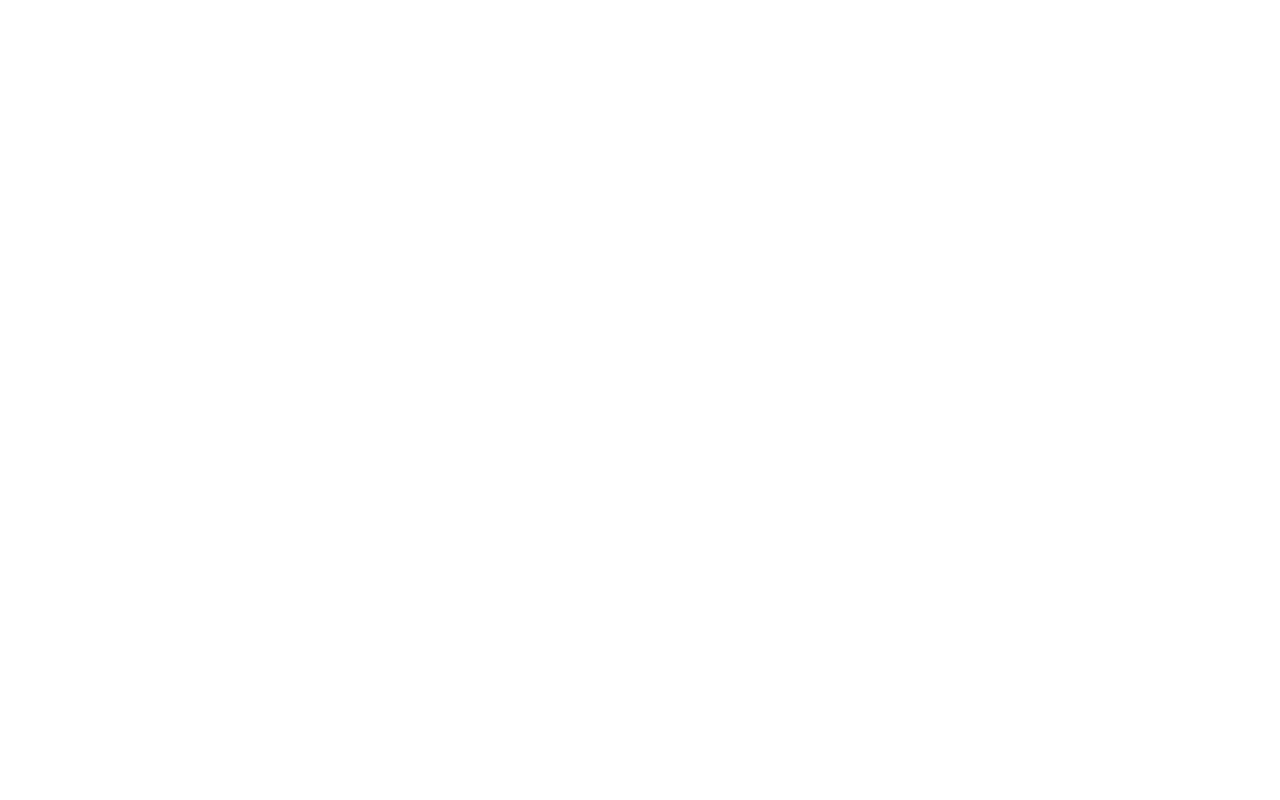
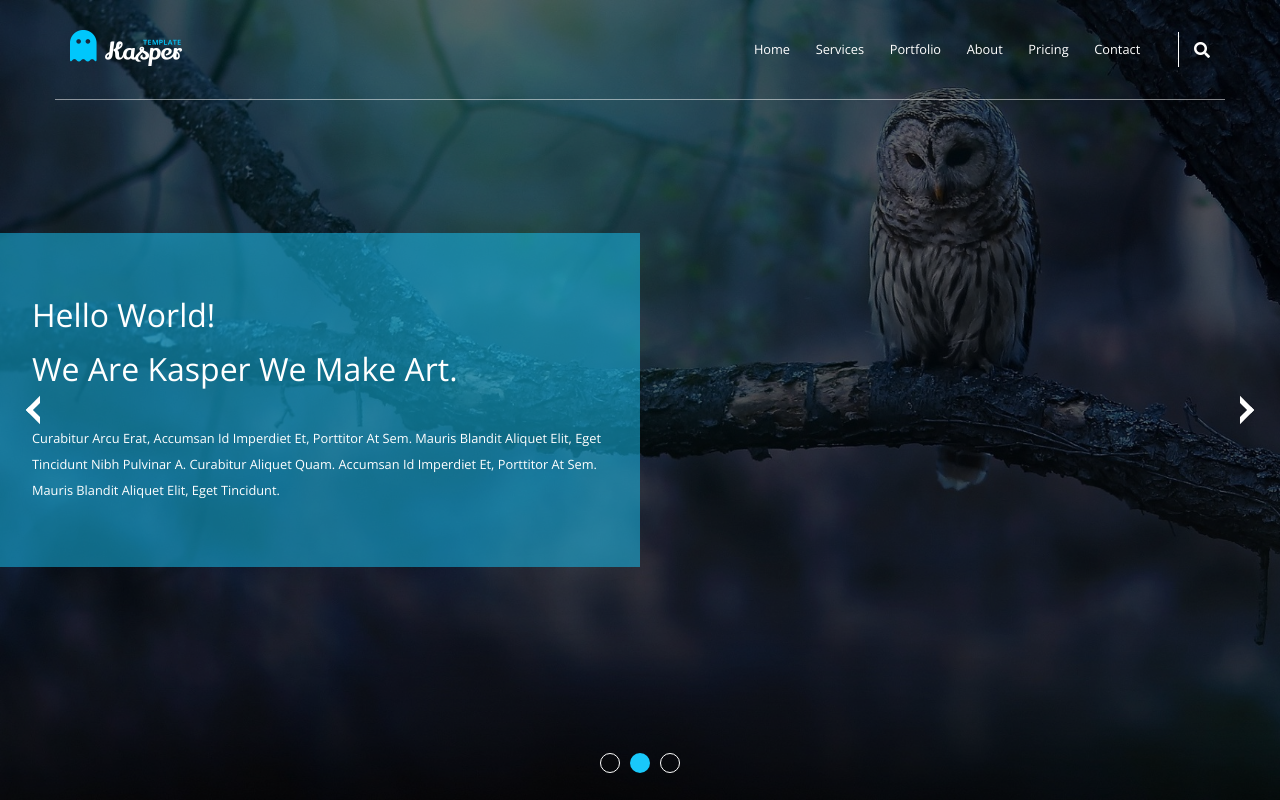
Before and after one commit to MoSalahGd/Kasper-Template, a plain HTML site: page index.html in a window 1280 px wide. Drawn offline with nearby package versions, Linux system fonts and the light colour scheme.

Commit message:
finished top navigation and landing section

```diff
--- a/css/styles.css
+++ b/css/styles.css
@@ -1,6 +1,6 @@
 /* global styles and variables */
 :root {
-  --main-color: #19c8fa;
+  --main-color: rgb(25, 200, 250);
 }
 
 * {
@@ -42,6 +42,232 @@ body {
   padding-left: 15px;
   padding-right: 15px;
 }
+
+.page-wrapper {
+  width: 100vw;
+  min-width: 350px;
+  height: 100%;
+  position: relative;
+}
 /* end Components */
 
 /* start header */
+header {
+  position: absolute;
+  padding: 0 10px;
+  top: 0;
+  left: 0;
+  right: 0;
+}
+
+header .container {
+  display: flex;
+  justify-content: space-between;
+  align-items: center;
+
+  border-bottom: 1px solid rgba(255, 255, 255, 0.5);
+}
+
+header nav {
+  display: flex;
+  align-items: center;
+  gap: 25px;
+}
+
+header .menu-icon {
+  display: block;
+  width: 20px;
+  cursor: pointer;
+  padding: 2.57em 0;
+}
+
+.menu-icon:hover + ul {
+  display: block;
+}
+
+header .menu-icon > span {
+  display: block;
+  width: 100%;
+  height: 3px;
+  background-color: white;
+}
+
+.menu-icon > :not(:last-child) {
+  margin-bottom: 4px;
+}
+
+header .navigation-menu {
+  width: 100vw;
+  display: none;
+  position: absolute;
+  left: 0;
+  top: 100px;
+  padding: 0;
+  margin: 0;
+  background-color: rgba(0, 0, 0, 0.3);
+}
+
+header .navigation-menu li {
+  border-bottom: 1px solid transparent;
+  cursor: pointer;
+}
+
+header .navigation-menu li:hover {
+  border-bottom: 1px solid var(--main-color);
+}
+
+header .navigation-menu li:hover > a {
+  color: var(--main-color);
+}
+
+header .navigation-menu a {
+  display: inline-block;
+  color: white;
+  font-size: 0.8rem;
+  padding: 1.1em 1em 1.1em 1em;
+}
+
+@media (min-width: 768px) {
+  header {
+    padding: 0;
+  }
+
+  header .menu-icon {
+    display: none;
+  }
+
+  header .navigation-menu {
+    display: block;
+    position: static;
+    display: flex;
+    width: auto;
+    background-color: transparent;
+  }
+
+  .navigation-menu a {
+    padding: 3.27em 1em 3.27em 1em !important;
+  }
+}
+
+.search {
+  display: flex;
+  align-items: center;
+  gap: 15px;
+}
+
+nav .vertical-line {
+  display: block;
+  height: 35px;
+  width: 1px;
+  background-color: white;
+}
+
+nav i {
+  color: white;
+  cursor: pointer;
+}
+
+/* end header */
+
+/* start landing section */
+.landing {
+  height: 100vh;
+  background-image: url("../assets/images/landing.jpg");
+  background-size: cover;
+}
+
+.overlay {
+  background-color: rgba(0, 0, 0, 0.6);
+  height: 100%;
+  display: flex;
+  flex-wrap: wrap;
+  align-items: center;
+}
+
+.intro-text {
+  width: 100%;
+  color: white;
+  text-transform: capitalize;
+  background-color: rgba(25, 200, 250, 0.5);
+  padding: 4em 2em;
+}
+
+@media (min-width: 768px) {
+  .intro-text {
+    width: 50%;
+  }
+
+  .overlay:before {
+    content: "";
+    width: 10px;
+    height: 10px;
+    background-color: transparent;
+
+    position: absolute;
+    left: 30px;
+    top: 50%;
+
+    border-style: solid;
+    border-width: 5px;
+    border-color: white transparent transparent white;
+
+    transform: rotate(-45deg);
+  }
+
+  .overlay::after {
+    content: "";
+    width: 10px;
+    height: 10px;
+    background-color: transparent;
+
+    position: absolute;
+    right: 30px;
+    top: 50%;
+
+    border-style: solid;
+    border-width: 5px;
+    border-color: transparent white white transparent;
+    transform: rotate(-45deg);
+  }
+}
+
+.intro-text h1 {
+  margin: 0;
+  font-weight: normal;
+}
+
+.intro-text p:nth-of-type(1) {
+  font-size: 2rem;
+  margin: 0.3em 0 1em;
+  line-height: 1.6;
+}
+
+.intro-text p:nth-of-type(2) {
+  margin: 0;
+  font-size: 0.8rem;
+  line-height: 2;
+}
+
+.landing .circles {
+  margin-top: auto;
+  width: 100%;
+  display: flex;
+  justify-content: center;
+  position: absolute;
+  bottom: 27px;
+  gap: 10px;
+}
+
+.circle {
+  width: 20px;
+  height: 20px;
+  border-radius: 50%;
+  border: 1px solid white;
+}
+
+.blue-circle {
+  background-color: var(--main-color);
+  border: none;
+}
+
+/* end landing section */
--- a/index.html
+++ b/index.html
@@ -17,5 +17,58 @@
       rel="stylesheet"
     />
   </head>
-  <body></body>
+  <body>
+    <div class="page-wrapper">
+      <header>
+        <div class="container">
+          <div class="site-logo">
+            <img
+              src="assets/images/logo.png"
+              alt="blue floating ghost with the site name"
+            />
+          </div>
+
+          <nav>
+            <span class="menu-icon">
+              <span></span>
+              <span></span>
+              <span></span>
+            </span>
+            <ul class="navigation-menu">
+              <li><a href="#landing">Home</a></li>
+              <li><a href="#services">Services</a></li>
+              <li><a href="#portfolio">Portfolio</a></li>
+              <li><a href="#about">About</a></li>
+              <li><a href="#pricing">Pricing</a></li>
+              <li><a href="#contact">Contact</a></li>
+            </ul>
+            <div class="search">
+              <span class="vertical-line"></span>
+              <i class="fas fa-search"></i>
+            </div>
+          </nav>
+        </div>
+      </header>
+
+      <section class="landing">
+        <div class="overlay">
+          <div class="intro-text">
+            <h1>hello world!</h1>
+            <p>we are kasper we make art.</p>
+            <p>
+              Curabitur arcu erat, accumsan id imperdiet et, porttitor at sem.
+              Mauris blandit aliquet elit, eget tincidunt nibh pulvinar a.
+              Curabitur aliquet quam. Accumsan id imperdiet et, porttitor at
+              sem. Mauris blandit aliquet elit, eget tincidunt.
+            </p>
+          </div>
+          <div class="circles">
+            <div class="circle"></div>
+            <div class="circle blue-circle"></div>
+            <div class="circle"></div>
+          </div>
+        </div>
+      </section>
+    </div>
+  </body>
 </html>
```
